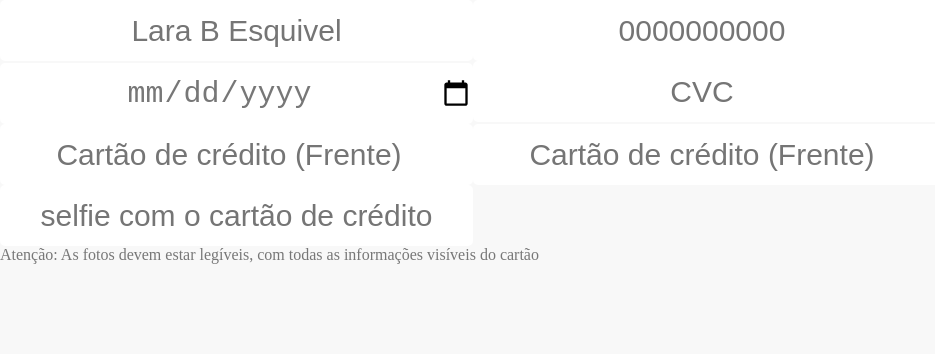
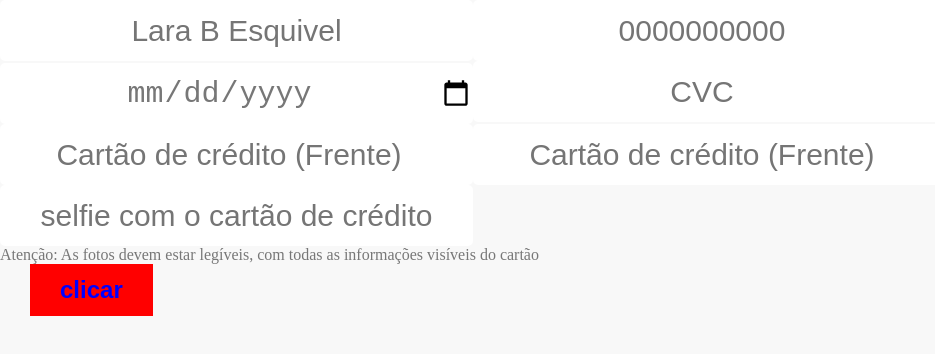
Before and after one commit to moraes3000/desafio_klutch, a Next.js app: page /form in a window 1280 px wide. Shown: the top 354 px of the page, without its empty margins (0-935 px from the left). Built offline with nearby package versions, Linux system fonts and the light colour scheme.

Commit message:
buttons component

```diff
--- /dev/null
+++ b/src/components/Button/button.module.scss
@@ -0,0 +1,10 @@
+.button {
+    margin-left: 30px;
+    // background: var(--cor-segundaria);
+    // color: var(--cor-bg);
+    padding: 12px 30px;
+    font-size: 24px;
+    font-weight: bold;
+    border: 0 none;
+    outline: 0;
+}
--- a/src/components/Button/index.tsx
+++ b/src/components/Button/index.tsx
@@ -0,0 +1,27 @@
+import React from "react";
+import styles from "./button.module.scss"
+interface Props {
+    name: string;
+    color?: string;
+    bg?: string;
+    children?: React.ReactNode;
+    onClick?: () => void;
+
+
+}
+
+const Button: React.FC<Props> = ({ name, bg, color, onClick, }) => {
+    return (
+        <button className={styles.button}
+            onClick={onClick}
+            style={{
+                backgroundColor: color,
+                color: bg,
+            }}
+        >
+            {name}
+        </button>
+    );
+}
+
+export default Button;
--- a/src/pages/form/index.tsx
+++ b/src/pages/form/index.tsx
@@ -1,3 +1,4 @@
+import Button from "../../components/Button";
 import Input from "../../components/Input";
 
 export default function Form() {
@@ -15,6 +16,8 @@ export default function Form() {
                 <Input name='' placeholder='Cartão de crédito (Frente)' type='number' />
                 <Input name='' placeholder='selfie com o cartão de crédito' type='text' />
                 <p>Atenção: As fotos devem estar legíveis, com todas as informações visíveis do cartão</p>
+
+                <Button name='clicar' color='red' bg='blue'/>
             </div>
         </div>
 
```
